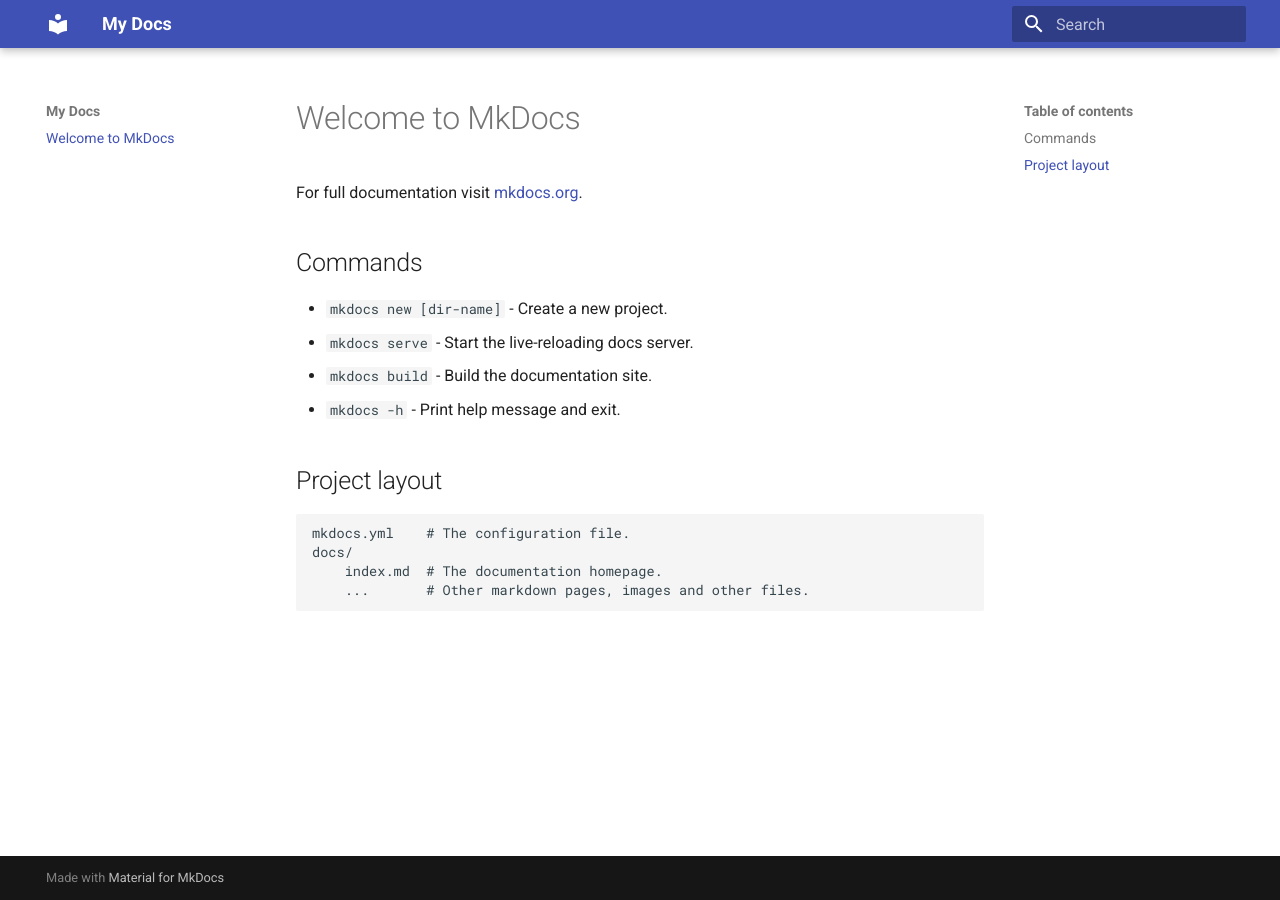
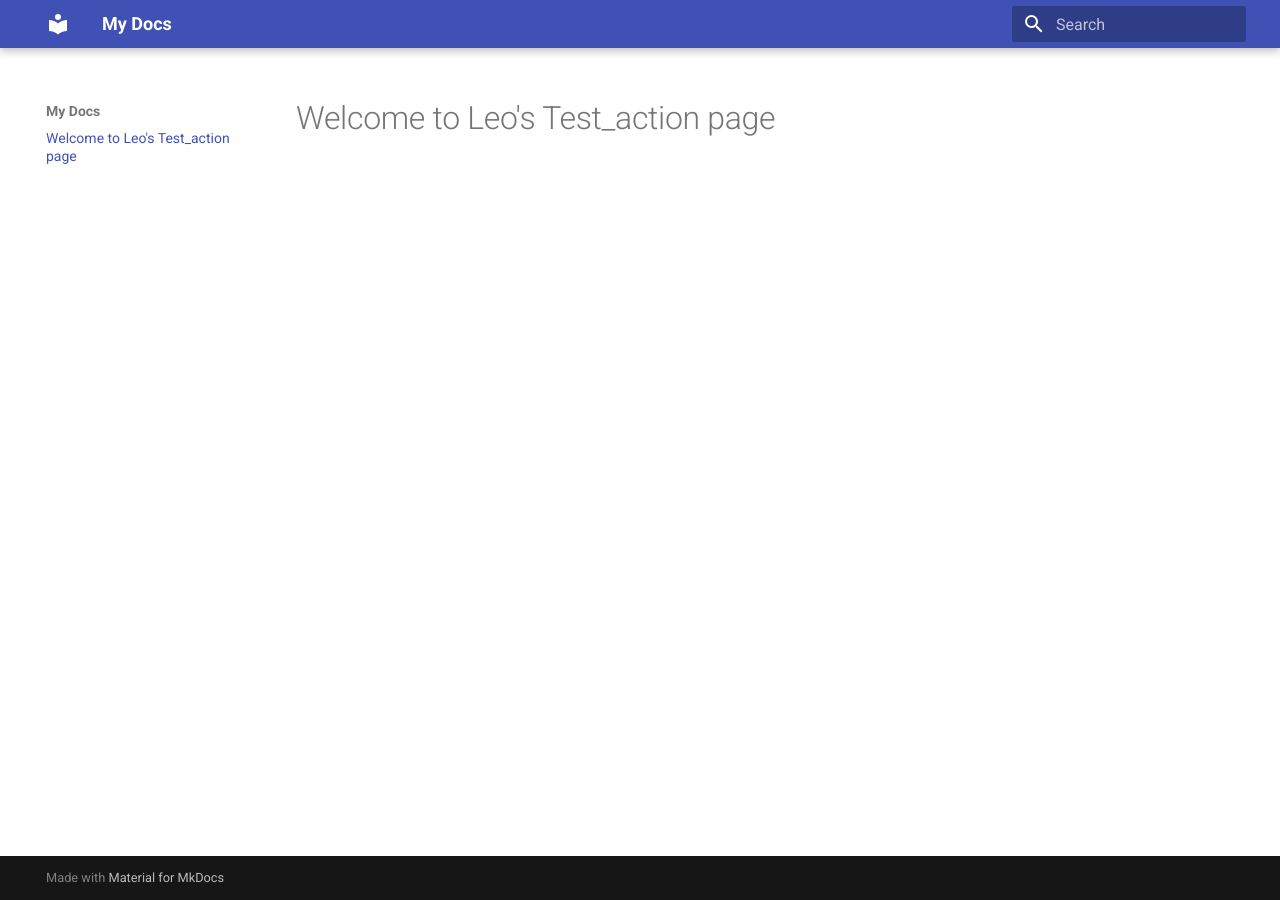
Before and after one commit to LeoBl-1/Test_action, an MkDocs documentation site: the page built from docs/index.md, in a window 1280 px wide. Built offline with MkDocs 1.6.1 and Material for MkDocs 9.7.7, drawn with Linux system fonts in a browser that asks for light colours.

Commit message:
update page

```diff
--- a/docs/index.md
+++ b/docs/index.md
@@ -1,17 +1 @@
-# Welcome to MkDocs
-
-For full documentation visit [mkdocs.org](https://www.mkdocs.org).
-
-## Commands
-
-* `mkdocs new [dir-name]` - Create a new project.
-* `mkdocs serve` - Start the live-reloading docs server.
-* `mkdocs build` - Build the documentation site.
-* `mkdocs -h` - Print help message and exit.
-
-## Project layout
-
-    mkdocs.yml    # The configuration file.
-    docs/
-        index.md  # The documentation homepage.
-        ...       # Other markdown pages, images and other files.
+# Welcome to Leo's Test_action page
--- a/mkdocs.yml
+++ b/mkdocs.yml
@@ -2,3 +2,6 @@
 site_url: https://leobl-1.github.io/Test-action
 theme:
   name: material
+  icon:
+    repo_url: https://github.com/LeoBl-1/Test_action
+    repo: fontawesome/brands/git-alt
```
